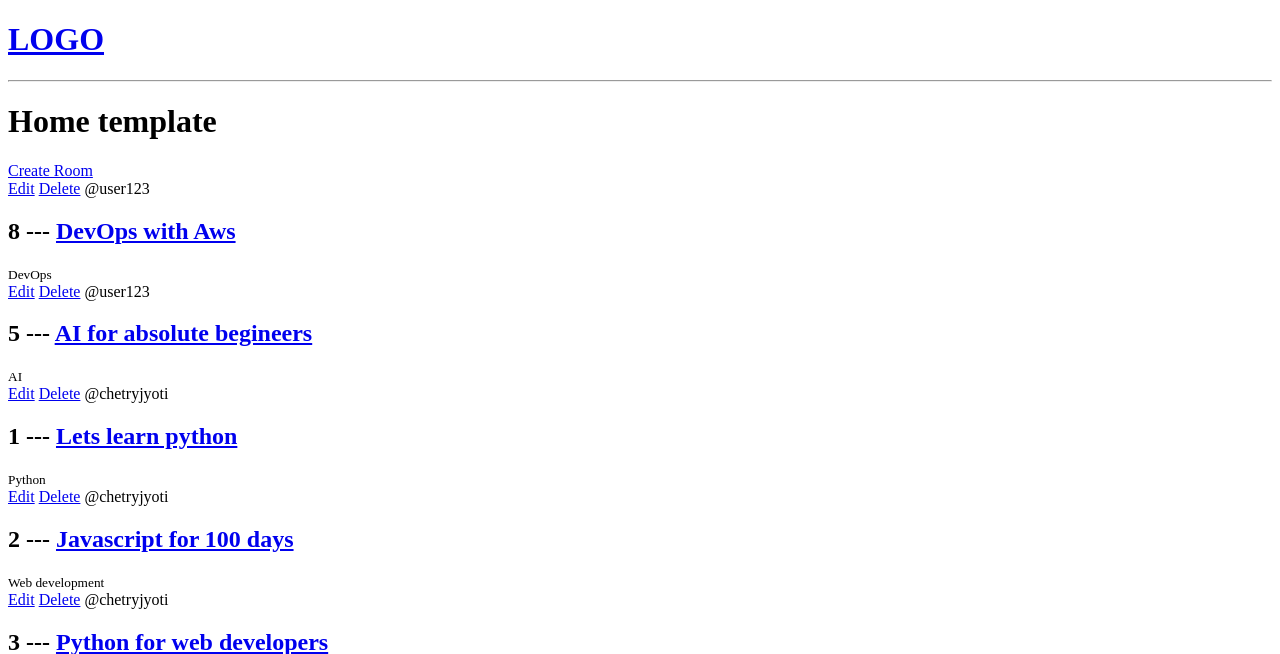
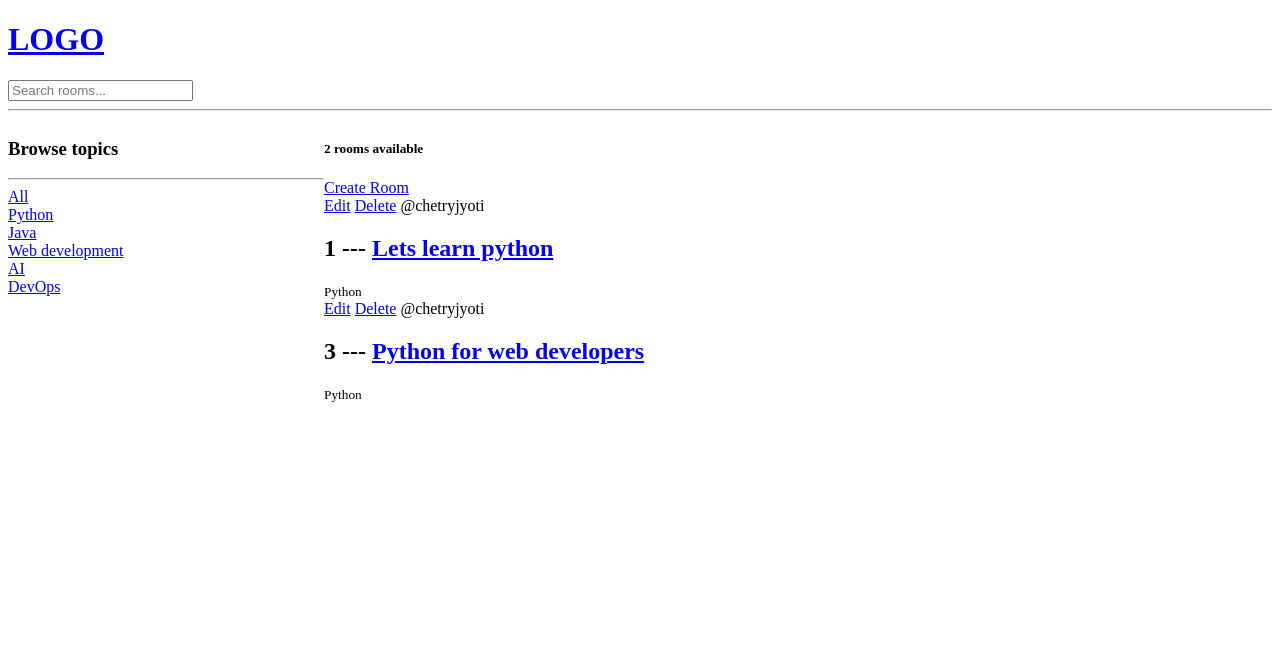
Before and after one commit to chetryJyoti/studybuddy, a Django app: page /?q=Python in a window 1280 px wide. Shown: the top 654 px of the page. Run offline with Django 5.2, Linux system fonts and the light colour scheme; data comes from the database, SQL or seed files in the repository; both versions use the stored data as it was after the commit.

Commit message:
search by topic,username,desc,name

```diff
--- a/base/templates/base/home.html
+++ b/base/templates/base/home.html
@@ -1,8 +1,23 @@
 {% extends 'main.html' %} {% block content %}
 
-<h1>Home template</h1>
+<style>
+  .home-container {
+    display: grid;
+    grid-template-columns: 1fr 3fr;
+  }
+</style>
 
+<div class="home-container">
   <div>
+    <h3>Browse topics</h3>
+    <hr />
+    <div><a href="{% url 'home' %}">All</a></div>
+    {% for topic in topics %}
+    <div><a href="{% url 'home' %}?q={{topic.name}}">{{topic.name}}</a></div>
+    {% endfor %}
+  </div>
+  <div>
+    <h5>{{room_count}} rooms available</h5>
     <a href="{% url 'create-room' %}">Create Room</a>
     <div>
       {% for room in rooms %}
@@ -18,5 +33,6 @@
       {% endfor %}
     </div>
   </div>
+</div>
 
 {% endblock content %}
--- a/base/views.py
+++ b/base/views.py
@@ -1,7 +1,8 @@
 from django.shortcuts import render,redirect
 from django.http import HttpResponse
-from .models import Room
+from .models import Room,Topic
 from .forms import RoomForm
+from django.db.models import Q
 # rooms =[
 #     {'id':1,'name':"Python with me"},
 #     {'id':2,'name':"Web development"},
@@ -10,8 +11,15 @@ from .forms import RoomForm
 # ]
 
 def home(request):
-    rooms = Room.objects.all()
-    context = {'rooms':rooms}
+    q = request.GET.get('q') if request.GET.get('q') != None else ""
+    rooms = Room.objects.filter(Q(topic__name__icontains = q)|
+                                Q(name__icontains = q ) |
+                                Q(description__icontains=q) |
+                                Q(host__username__contains=q)
+                                )
+    topics = Topic.objects.all()
+    room_count = rooms.count()
+    context = {'rooms':rooms,'topics':topics,'room_count':room_count}
     return render(request,'base/home.html',context)
 
 def room(request,pk):
--- a/templates/navbar.html
+++ b/templates/navbar.html
@@ -1,4 +1,7 @@
 <a href="/">
   <h1>LOGO</h1>
 </a>
+<form method="GET" action="{% url 'home' %}">
+  <input type="text" name="q" placeholder="Search rooms..." />
+</form>
 <hr />
```
Also changed, not shown: db.sqlite3. Lines whose indentation alone changed are shown as unchanged.
